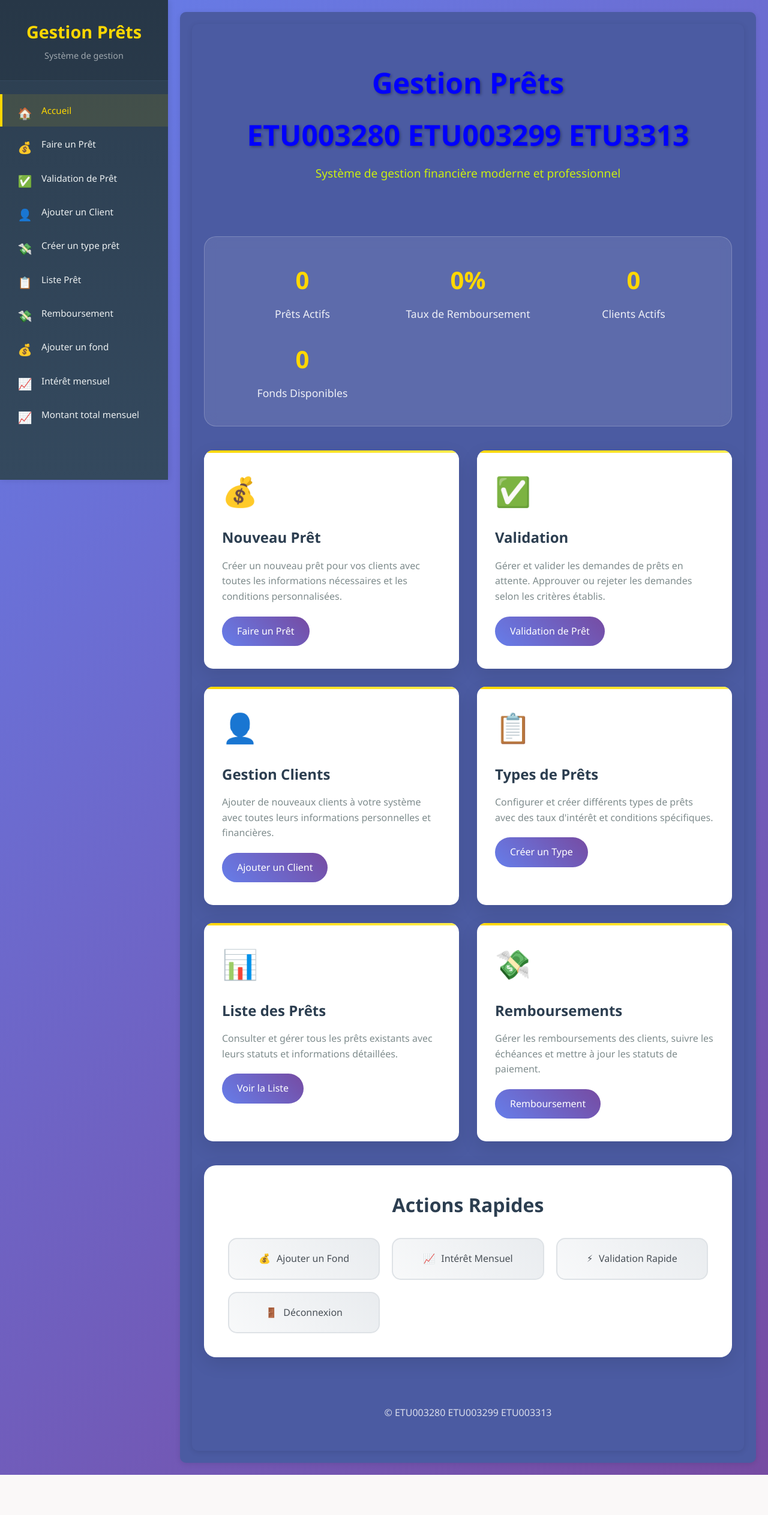
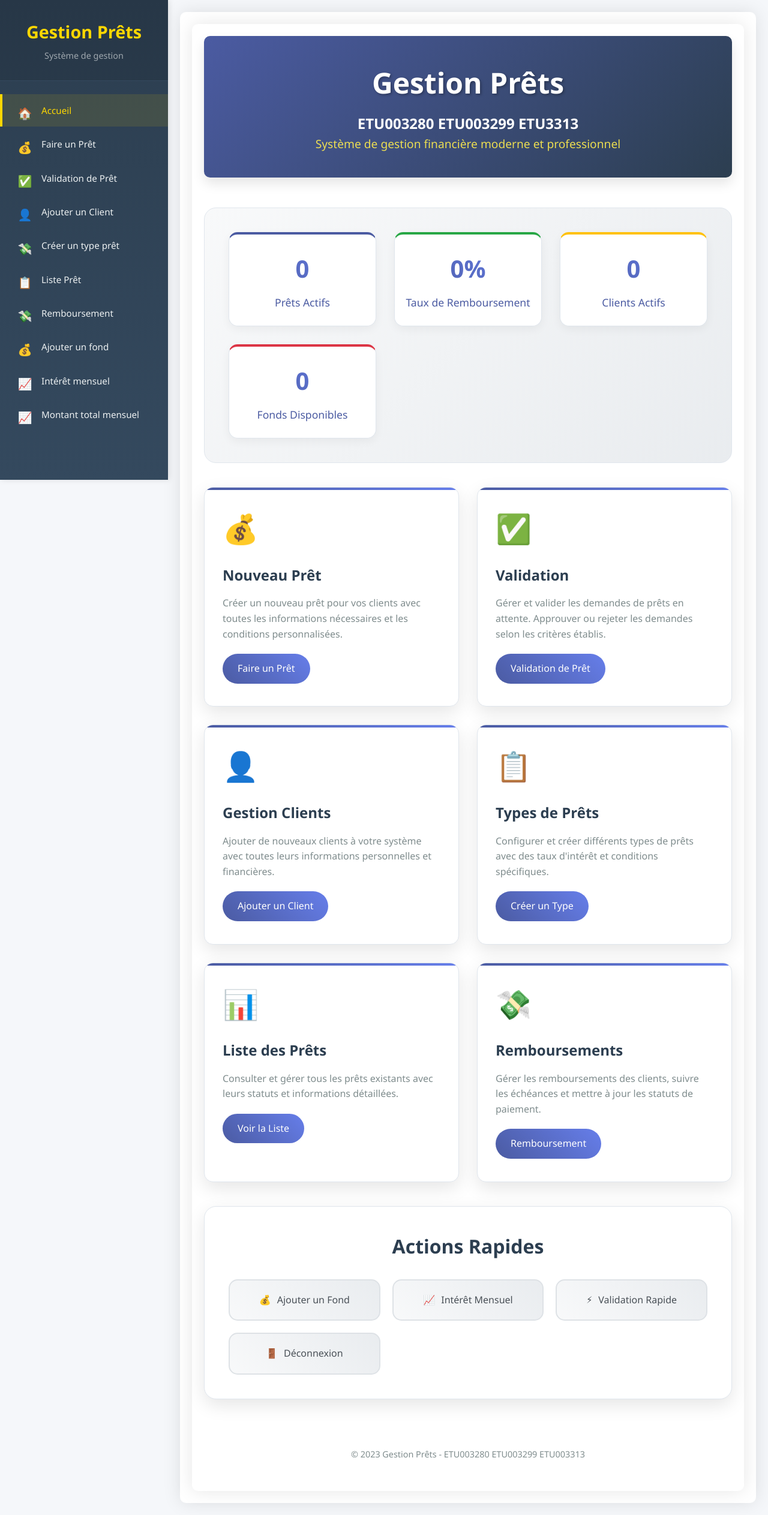
Before and after one commit to Manda121/projet-final-S4, a PHP site: page /home.php in a window 1280 px wide. Shown: the whole page at 60% size. Before the commit the page ends 2459 px from the top, so only its background shows below. Run offline with PHP 8.4, Linux system fonts and the light colour scheme.

Commit message:
fin apres deploiement

```diff
--- a/details_pret_manda.php
+++ b/details_pret_manda.php
@@ -16,6 +16,8 @@ if (!isset($_GET['id_pret']) || !is_numeric($_GET['id_pret'])) {
 <head>
     <meta charset="UTF-8">
     <meta name="viewport" content="width=device-width, initial-scale=1.0">
+    <link rel="stylesheet" href="style.css">
+    <link rel="stylesheet" href="remboursement.css">
     <title>Détails du Prêt</title>
     <style>
         * {
@@ -182,7 +184,7 @@ if (!isset($_GET['id_pret']) || !is_numeric($_GET['id_pret'])) {
             <dt>Description:</dt>
             <dd id="description"></dd>
         </dl>
-        <button onclick="exporterPDF()">Exporter en PDF</button>
+        <button onclick="exporterPDF()" class="btn">Exporter en PDF</button>
     </div>
 
     <h3>Remboursements</h3>
@@ -198,7 +200,7 @@ if (!isset($_GET['id_pret']) || !is_numeric($_GET['id_pret'])) {
     </table>
 
     <script>
-        const apiBase = "http://localhost/projet-final-S4/ws";
+        const apiBase = "/projet-final-S4/ws";
         const idPret = <?php echo json_encode($_GET['id_pret']); ?>;
 
         function ajax(method, url, data, callback) {
--- a/gestion_pret.php
+++ b/gestion_pret.php
@@ -40,7 +40,7 @@ ob_start();
 </div>
 
 <script>
-  const apiBase = "http://localhost/projet-final-S4/ws";
+  const apiBase = "/projet-final-S4/ws";
 
   function ajax(method, url, data, callback) {
     const xhr = new XMLHttpRequest();
--- a/home.php
+++ b/home.php
@@ -20,7 +20,7 @@ ob_start();
 
         body {
             font-family: 'Segoe UI', Tahoma, Geneva, Verdana, sans-serif;
-            background: linear-gradient(135deg, #667eea 0%, #764ba2 100%);
+            background: #f5f7fa;
             min-height: 100vh;
             color: #333;
         }
@@ -29,17 +29,23 @@ ob_start();
             max-width: 1200px;
             margin: 0 auto;
             padding: 20px;
-            background-color: rgb(75, 91, 162);
+            background: white;
+            box-shadow: 0 0 30px rgba(0, 0, 0, 0.1);
+            border-radius: 10px;
         }
 
         .header {
             text-align: center;
             margin-bottom: 50px;
             padding: 40px 0;
+            background: linear-gradient(135deg, #4b5ba2 0%, #2c3e50 100%);
+            border-radius: 10px;
+            color: white;
+            box-shadow: 0 10px 20px rgba(0, 0, 0, 0.1);
         }
 
         .header h1 {
-            color: blue;
+            color: #fff;
             font-size: 3em;
             font-weight: 700;
             margin-bottom: 10px;
@@ -47,7 +53,7 @@ ob_start();
         }
 
         .header p {
-            color: rgb(217, 255, 0);
+            color: #ffed4e;
             font-size: 1.2em;
             opacity: 0.9;
         }
@@ -67,6 +73,7 @@ ob_start();
             transition: all 0.3s ease;
             position: relative;
             overflow: hidden;
+            border: 1px solid #e0e6ed;
         }
 
         .card::before {
@@ -76,7 +83,7 @@ ob_start();
             left: 0;
             right: 0;
             height: 4px;
-            background: linear-gradient(90deg, #ffd700, #ffed4e);
+            background: linear-gradient(90deg, #4b5ba2, #667eea);
         }
 
         .card:hover {
@@ -88,6 +95,7 @@ ob_start();
             font-size: 3em;
             margin-bottom: 20px;
             display: block;
+            color: #4b5ba2;
         }
 
         .card h3 {
@@ -105,7 +113,7 @@ ob_start();
 
         .card-link {
             display: inline-block;
-            background: linear-gradient(45deg, #667eea, #764ba2);
+            background: linear-gradient(45deg, #4b5ba2, #667eea);
             color: white;
             padding: 12px 25px;
             text-decoration: none;
@@ -114,6 +122,7 @@ ob_start();
             transition: all 0.3s ease;
             position: relative;
             overflow: hidden;
+            border: none;
         }
 
         .card-link::before {
@@ -123,7 +132,7 @@ ob_start();
             left: -100%;
             width: 100%;
             height: 100%;
-            background: linear-gradient(90deg, transparent, rgba(255, 215, 0, 0.3), transparent);
+            background: linear-gradient(90deg, transparent, rgba(255, 255, 255, 0.3), transparent);
             transition: left 0.5s ease;
         }
 
@@ -133,16 +142,15 @@ ob_start();
 
         .card-link:hover {
             transform: scale(1.05);
-            box-shadow: 0 5px 15px rgba(0, 0, 0, 0.2);
+            box-shadow: 0 5px 15px rgba(75, 91, 162, 0.4);
         }
 
         .stats-section {
-            background: rgba(255, 255, 255, 0.1);
-            backdrop-filter: blur(10px);
+            background: linear-gradient(135deg, #f8f9fa 0%, #e9ecef 100%);
             border-radius: 20px;
             padding: 40px;
             margin-bottom: 40px;
-            border: 1px solid rgba(255, 255, 255, 0.2);
+            border: 1px solid #e0e6ed;
         }
 
         .stats-grid {
@@ -153,19 +161,47 @@ ob_start();
 
         .stat-item {
             text-align: center;
-            color: white;
+            background: white;
+            padding: 25px 15px;
+            border-radius: 15px;
+            box-shadow: 0 5px 15px rgba(0, 0, 0, 0.05);
+            transition: all 0.3s ease;
+            border: 1px solid #e0e6ed;
+        }
+
+        .stat-item:hover {
+            transform: translateY(-5px);
+            box-shadow: 0 10px 25px rgba(0, 0, 0, 0.1);
         }
 
         .stat-number {
             font-size: 2.5em;
             font-weight: 700;
-            color: #ffd700;
             margin-bottom: 10px;
+            background: linear-gradient(45deg, #4b5ba2, #667eea);
+            -webkit-background-clip: text;
+            background-clip: text;
+            color: transparent;
         }
 
         .stat-label {
             font-size: 1.1em;
-            opacity: 0.9;
+            color: #4b5ba2;
+            font-weight: 500;
+        }
+
+        /* Couleurs distinctes pour chaque stat-item */
+        .stat-item:nth-child(1) {
+            border-top: 4px solid #4b5ba2;
+        }
+        .stat-item:nth-child(2) {
+            border-top: 4px solid #28a745;
+        }
+        .stat-item:nth-child(3) {
+            border-top: 4px solid #ffc107;
+        }
+        .stat-item:nth-child(4) {
+            border-top: 4px solid #dc3545;
         }
 
         .quick-actions {
@@ -173,6 +209,7 @@ ob_start();
             border-radius: 20px;
             padding: 40px;
             box-shadow: 0 10px 30px rgba(0, 0, 0, 0.1);
+            border: 1px solid #e0e6ed;
         }
 
         .quick-actions h2 {
@@ -212,7 +249,7 @@ ob_start();
             left: 0;
             right: 0;
             bottom: 0;
-            background: linear-gradient(45deg, #ffd700, #ffed4e);
+            background: linear-gradient(45deg, #4b5ba2, #667eea);
             opacity: 0;
             transition: opacity 0.3s ease;
         }
@@ -223,8 +260,9 @@ ob_start();
 
         .action-btn:hover {
             transform: translateY(-3px);
-            border-color: #ffd700;
-            box-shadow: 0 5px 15px rgba(255, 215, 0, 0.3);
+            border-color: #4b5ba2;
+            box-shadow: 0 5px 15px rgba(75, 91, 162, 0.2);
+            color: #4b5ba2;
         }
 
         .action-btn span {
@@ -236,7 +274,8 @@ ob_start();
             text-align: center;
             margin-top: 50px;
             padding: 30px;
-            color: rgba(255, 255, 255, 0.8);
+            color: #7f8c8d;
+            font-size: 0.9em;
         }
 
         @media (max-width: 768px) {
@@ -260,6 +299,16 @@ ob_start();
             .quick-actions {
                 padding: 20px;
             }
+
+            .stats-grid {
+                grid-template-columns: 1fr 1fr;
+            }
+        }
+
+        @media (max-width: 480px) {
+            .stats-grid {
+                grid-template-columns: 1fr;
+            }
         }
     </style>
 </head>
@@ -268,7 +317,7 @@ ob_start();
     <div class="container">
         <div class="header">
             <h1>Gestion Prêts</h1>
-            <h1>ETU003280 ETU003299 ETU3313</h1>
+            <h2>ETU003280 ETU003299 ETU3313</h2>
             <p>Système de gestion financière moderne et professionnel</p>
         </div>
 
@@ -360,11 +409,11 @@ ob_start();
         </div>
 
         <div class="footer">
-            <p>&copy; ETU003280 ETU003299 ETU003313</p>
+            <p>&copy; 2023 Gestion Prêts - ETU003280 ETU003299 ETU003313</p>
         </div>
     </div>
     <script>
-        const apiBase = "http://localhost/projet-final-S4/ws";
+        const apiBase = "/projet-final-S4/ws";
 
         function ajax(method, url, data, callback) {
             const xhr = new XMLHttpRequest();
--- a/index.php
+++ b/index.php
@@ -496,7 +496,7 @@ session_start();
             });
         });
 
-        const apiBase = "http://localhost/projet-final-S4/ws";
+        const apiBase = "/projet-final-S4/ws";
 
         function ajax(method, url, data, callback, errorCallback) {
             const xhr = new XMLHttpRequest();
@@ -597,7 +597,7 @@ session_start();
 
         function register() {
             if (!validatePassword()) {
-                showRegisterError("suivez le contrainte: mot de passe: 8 caractere minimum, au moins un majuscule");
+                showRegisterError("Veuillez corriger les erreurs de mot de passe avant de soumettre.");
                 return;
             }
 
--- a/interet_mensuel_nofy.php
+++ b/interet_mensuel_nofy.php
@@ -136,7 +136,7 @@ ob_start();
   </div>
 
   <script>
-    const apiBase = "http://localhost/projet-final-S4/ws";
+    const apiBase = "/projet-final-S4/ws";
     let chartInstance = null;
 
     function ajax(method, url, data, callback) {
--- a/montant_nofy.php
+++ b/montant_nofy.php
@@ -131,7 +131,7 @@ ob_start();
   </div>
 
   <script>
-    const apiBase = "http://localhost/projet-final-S4/ws";
+    const apiBase = "/projet-final-S4/ws";
     let chartInstance = null;
 
     function ajax(method, url, data, callback) {
--- a/remboursement.php
+++ b/remboursement.php
@@ -209,7 +209,7 @@ ob_start();
 </style>
 
 <script>
-  const apiBase = "http://localhost/projet-final-S4/ws";
+  const apiBase = "/projet-final-S4/ws";
 
   function ajax(method, url, data, callback) {
     const xhr = new XMLHttpRequest();
--- a/simulation_nofy.php
+++ b/simulation_nofy.php
@@ -34,7 +34,7 @@ session_start();
   </table>
 
   <script>
-    const apiBase = "http://localhost/projet-final-S4/ws";
+    const apiBase = "/projet-final-S4/ws";
 
 
     function ajax(method, url, data, callback) {
--- a/style.css
+++ b/style.css
@@ -6,8 +6,8 @@
 
   body {
     font-family: 'Segoe UI', sans-serif;
-    background-color: #00305f;
-    color: #4c502c;
+    background-color: #ffffff;
+    color: #2c3a50;
     display: flex;
     min-height: 100vh;
   }
```
Also changed, not shown: ajout_client.php (+22 -2 lines), ajout_pret.php (+7 -46 lines), create_type_pret_manda.php (+10 -3 lines), fond_nofy.php (+8 -10 lines), liste_prets_manda.php (+42 -32 lines), style_manda.css (deleted), ws/db.php (line endings or trailing spaces).
